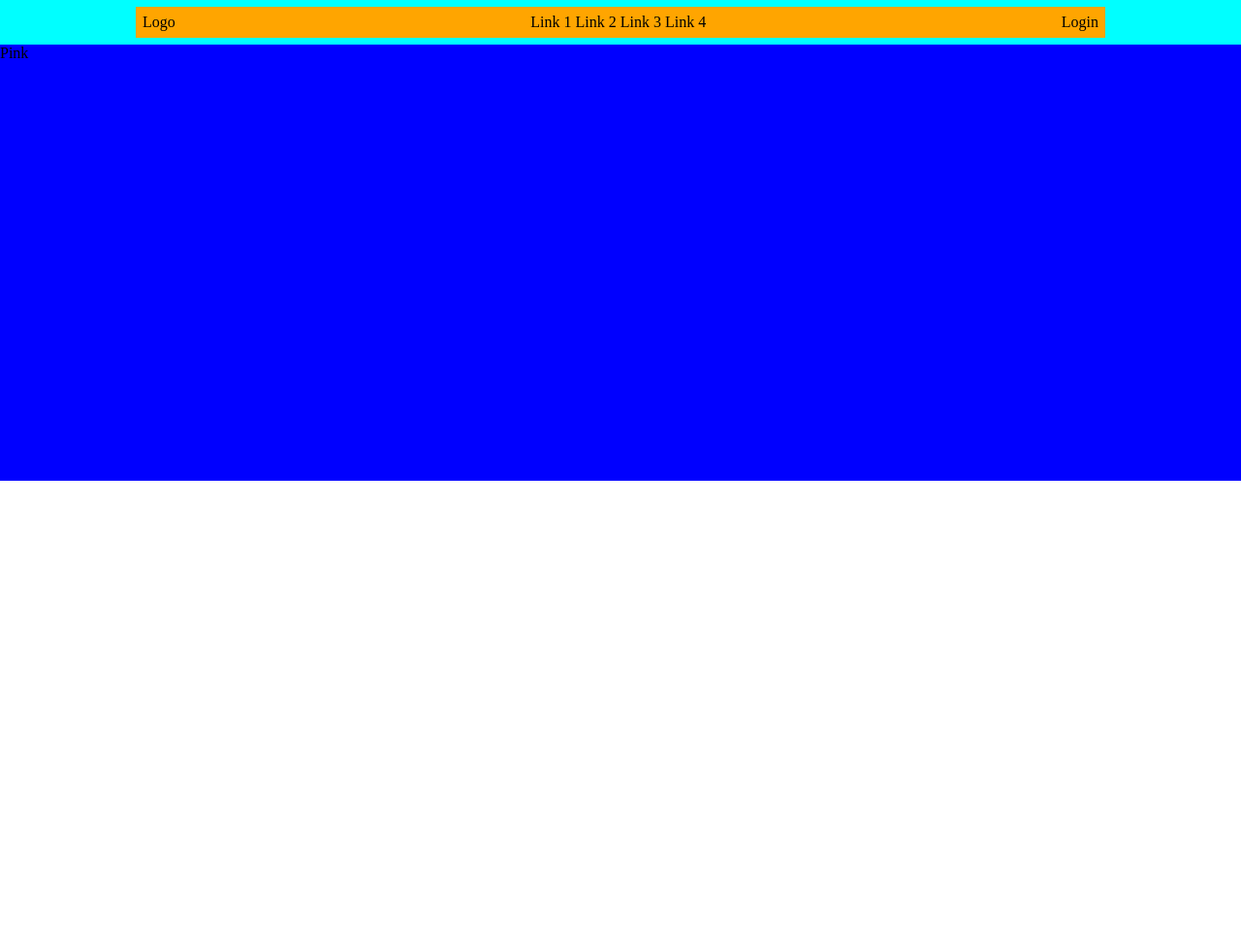
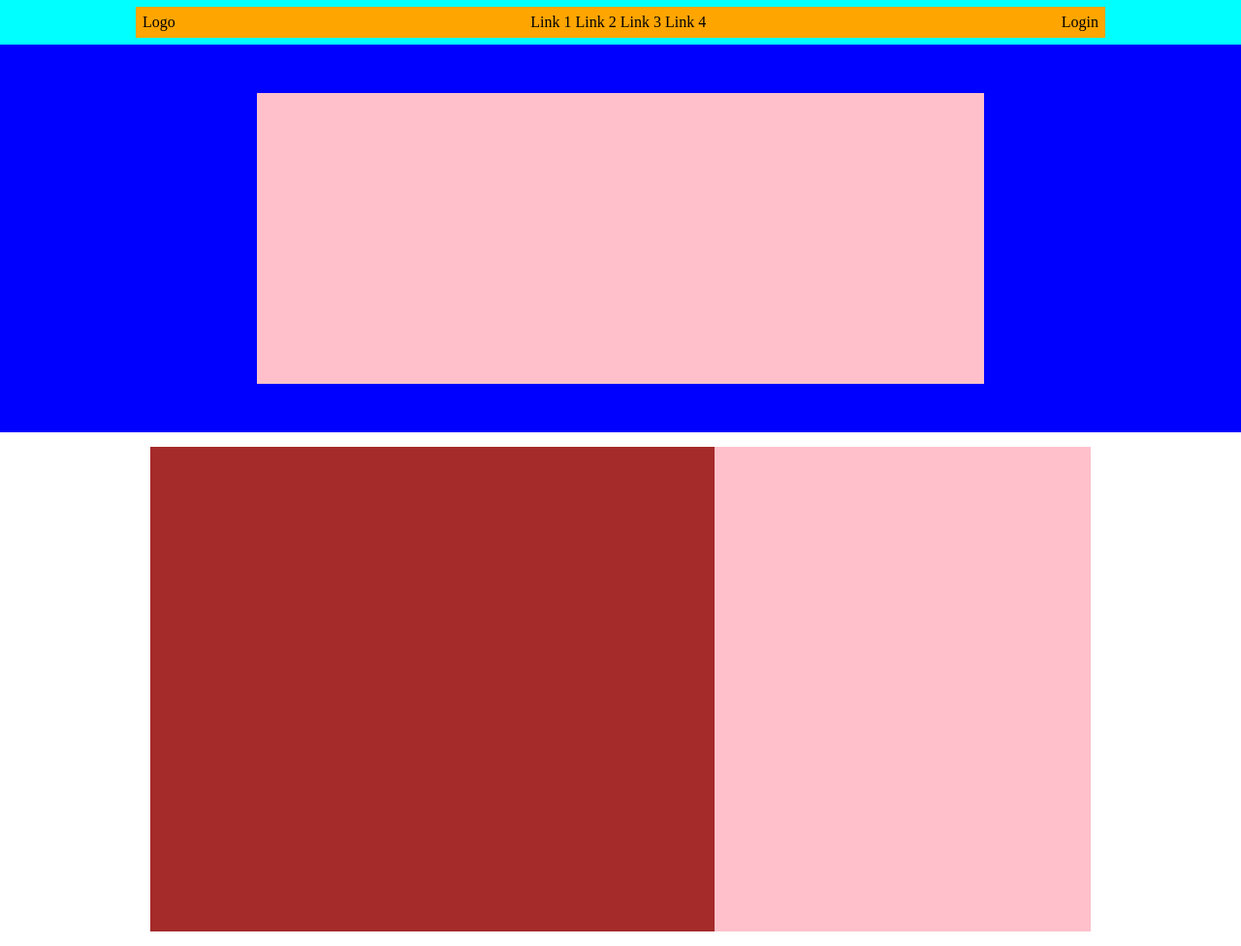
Before and after one commit to fabiomazzilli85/htmlcss-struttura-discord, a plain HTML site: page index.html in a window 1280 px wide. Shown: the whole page at 97% size. Before the commit the page ends 800 px from the top, so only its background shows below. Drawn offline with Linux system fonts and the light colour scheme.

Commit message:
Ho creato le prime due sezioni e ho aggiunto le regole CSS con le opportune classi.

```diff
--- a/index.html
+++ b/index.html
@@ -28,11 +28,17 @@
 
         <section>
             <div class="background_blue">
-                <div class="pink">Pink</div>
+                <div class="background_pink"></div>
             </div>
         </section>
 
         <section>
+            <div class="container padding-container">
+                <div class="row">
+                    <div class="class60"></div>
+                    <div class="class40"></div>
+                </div>
+            </div>
         </section>
 
         <section>
--- a/style/style.css
+++ b/style/style.css
@@ -42,10 +42,49 @@ a {
 
 .background_blue {
     background-color: blue;
-    height: 450px;
+    height: 400px;
+    display: flex;
+    justify-content: center;
+    align-items: center;
 }
 
 .nav-background {
     background-color: aqua;
     padding: 7px;
+
 }
+
+.background_pink {
+    width: 750px;
+    height: 300px;
+    background-color: pink;
+}
+
+.background_white {
+    height: 600px;
+    display: flex;
+    justify-content: center;
+    align-items: center;
+}
+
+.background-pink-blue {
+    background-color: blueviolet;
+    width: 1000px;
+    height: 500px;
+}
+
+.class60 {
+    background-color: brown;
+    width: 60%;
+    height: 500px;
+}
+
+.class40 {
+    background-color: pink;
+    width: 40%;
+    height: 500px;
+}
+
+.padding-container {
+    padding: 15px;
+}
```
